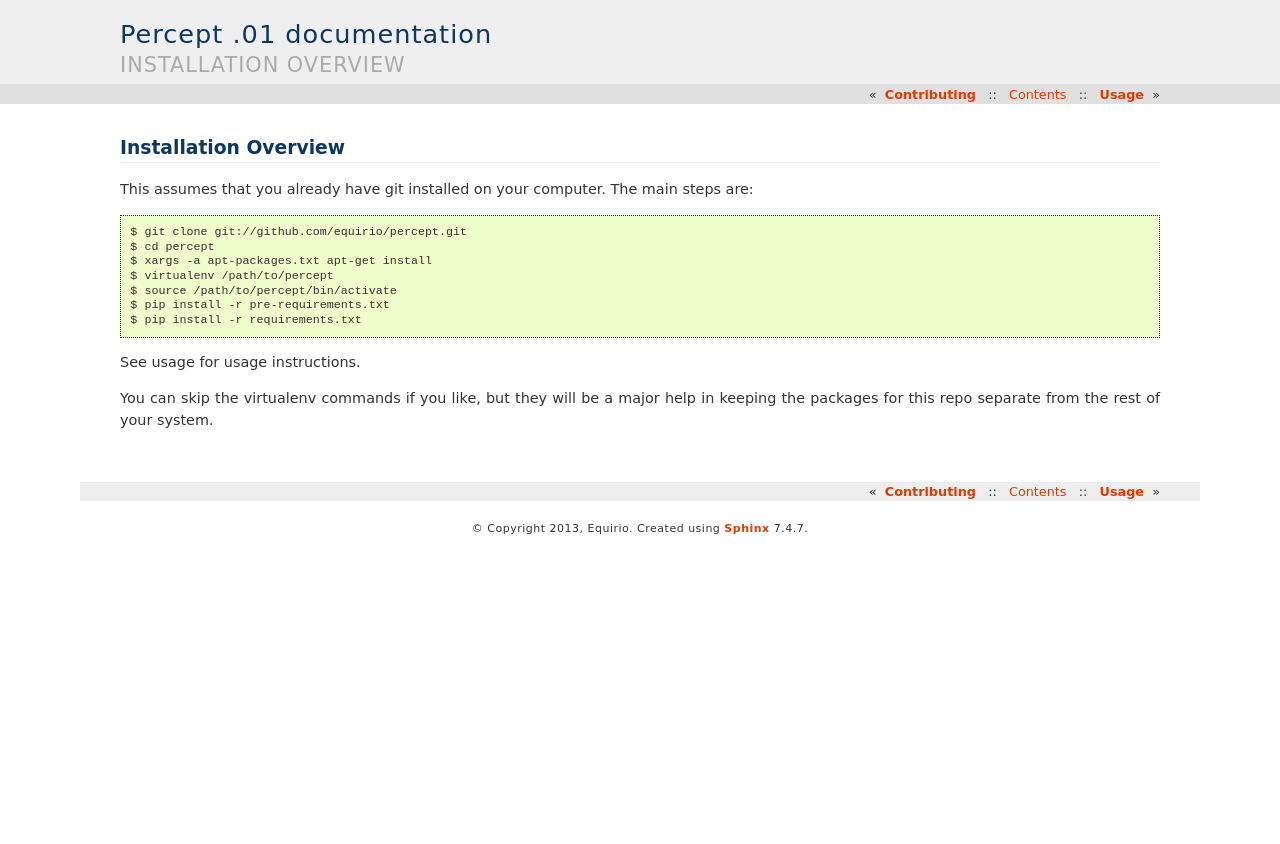
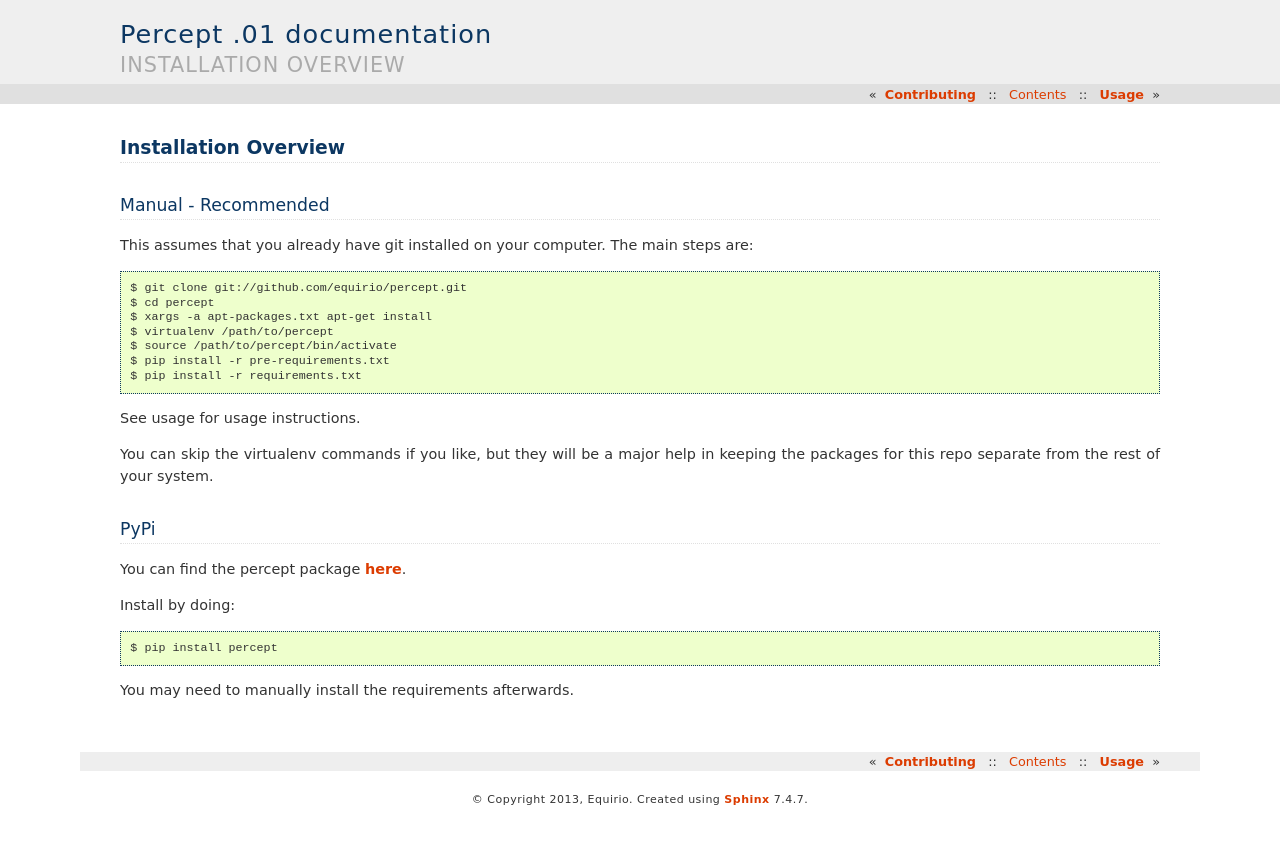
Before and after one commit to VikParuchuri/percept, a Sphinx documentation site: the page built from percept/docs/installation/overview.rst, in a window 1280 px wide. Shown: the top 844 px of the page. Built offline with Sphinx 7.4.7, drawn with Linux system fonts in a browser that asks for light colours.

Commit message:
Update setup.py with admin script and update docs with pypi info

```diff
--- a/percept/docs/installation/overview.rst
+++ b/percept/docs/installation/overview.rst
@@ -2,6 +2,8 @@
 Installation Overview
 =================================
 
+Manual - Recommended
+--------------------------------
 This assumes that you already have git installed on your computer. The main steps are::
 
 	$ git clone git://github.com/equirio/percept.git
@@ -15,3 +17,14 @@
 See :doc:`usage` for usage instructions.
 
 You can skip the virtualenv commands if you like, but they will be a major help in keeping the packages for this repo separate from the rest of your system.
+
+PyPi
+----------------------------------
+
+You can find the percept package `here <https://pypi.python.org/pypi/percept/0.1>`_.
+
+Install by doing::
+
+    $ pip install percept
+
+You may need to manually install the requirements afterwards.
--- a/setup.py
+++ b/setup.py
@@ -52,4 +52,5 @@
     include_package_data = True,
     packages=packages,
     package_data=package_data,
+    scripts=['percept/bin/percept-admin.py'],
     )
```
